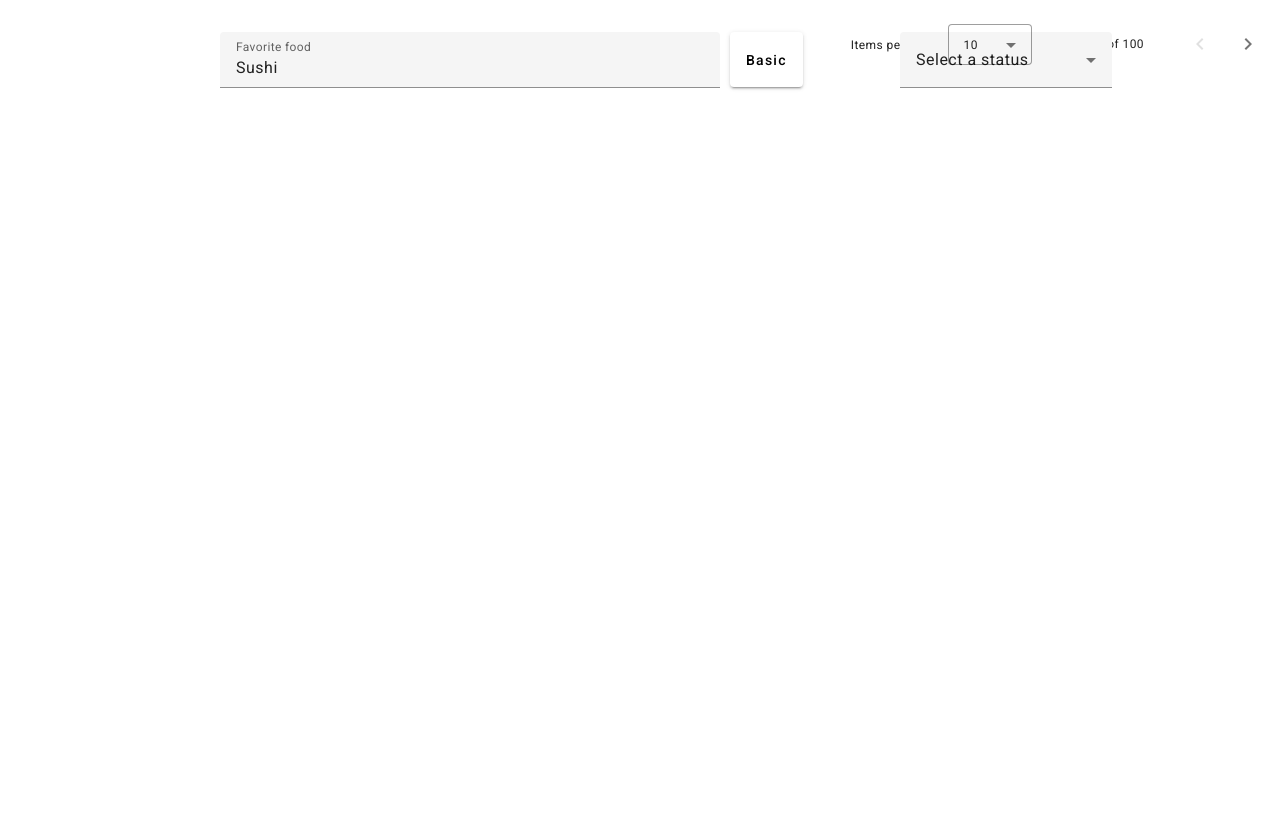
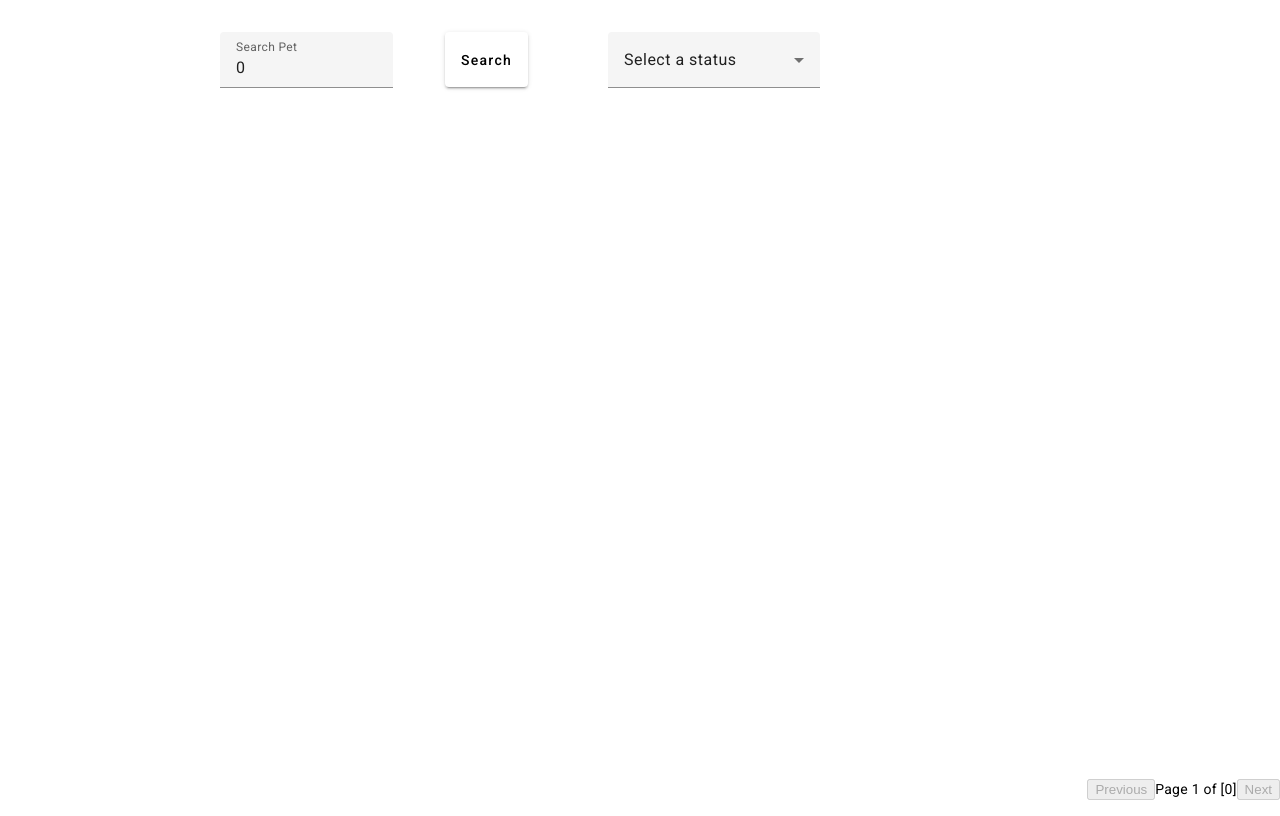
Before and after one commit to testgithubget/pet_store, an Angular app: page / in a window 1280 px wide. Built offline with nearby package versions, Linux system fonts and the light colour scheme.

Commit message:
Added Pagination

```diff
--- a/src/app/Components/pet-list/pet-list.component.css
+++ b/src/app/Components/pet-list/pet-list.component.css
@@ -6,24 +6,23 @@
   min-width: 150px;
   max-width: 600px;
   width: 100%;
-  position:absolute;
+  display: flex;
+  justify-content: space-between;
+
 }
 .search_field{
+  padding: 0px 52px 8px 0;
   width:500px
 }
 .search_button{
-  left:730px;
-  display: table-cell;
-  margin: 0px 8px 8px 0;
+  margin: 0px 80px 8px 0;
   max-width: 600px;
-  position: absolute;
 }
 .search{
   height:55px;
 }
 .selector{
   left:900px;
-  position: absolute;
 }
 
 .example-card {
@@ -60,3 +59,8 @@
     width: 140px;
     position: absolute;
   }
+  .paginator{
+    right:0;
+    bottom:0;
+    position: absolute;
+  }
--- a/src/app/Components/pet-list/pet-list.component.html
+++ b/src/app/Components/pet-list/pet-list.component.html
@@ -1,16 +1,16 @@
 
 <div class="filter">
 
-  <form class="form">
+  <div class="form">
     <mat-form-field class="search_field">
-      <mat-label>Favorite food</mat-label>
-      <input matInput placeholder="Ex. Pizza" value="Sushi">
+      <mat-label>Search Pet</mat-label>
+      <input matInput placeholder="Id" [(ngModel)]="selectedId">
     </mat-form-field>
-  </form>
+
 
   <section>
     <div class="search_button">
-      <button mat-raised-button class="search">Basic</button>
+      <button mat-raised-button class="search" (click)="getPetById()">Search</button>
     </div>
   </section>
 
@@ -22,10 +22,13 @@
       </mat-select>
     </mat-form-field>
   </div>
+  </div>
+
+
 
   </div>
 
-  <div class="carder" *ngFor = "let pet of petlist">
+  <div class="carder" id="petCard" *ngFor = "let pet of petlist | slice: (curPage * pageSize) - pageSize : curPage * pageSize">
     <div>
       <mat-card class="example-card" appearance="outlined" >
         <mat-card-header>
@@ -49,10 +52,40 @@
     </div>
   </div>
 
-<div class="paginator">
- <mat-paginator [length]="100"
-              [pageSize]="10"
+  <div class="carder" *ngFor = "let pet of petById">
+    <div>
+      <mat-card class="example-card" appearance="outlined" >
+        <mat-card-header>
+          <div mat-card-avatar class="example-header-image" [ngStyle]="{'background-image': 'url(' + pet.photoUrls + ')'}"></div>
+          <mat-card-title>{{pet.name}}</mat-card-title>
+          <mat-card-subtitle>{{pet.category?.name}}</mat-card-subtitle>
+          <div class="example-button-container">
+            <button mat-fab extended>
+              <mat-icon></mat-icon>
+              {{pet.status}}
+            </button>
+          </div>
+        </mat-card-header>
+        <img mat-card-image [src]="pet.photoUrls" alt="Photo of a Shiba Inu">
+        <mat-card-footer class="example-card-footer">
+          <mat-chip-set aria-label="Chihuahua traits">
+              <mat-chip *ngFor="let tag of pet.tags">{{tag.name}}</mat-chip>
+          </mat-chip-set>
+        </mat-card-footer>
+      </mat-card>
+    </div>
+  </div>
+
+<!-- <div class="paginator">
+ <mat-paginator
+              [length]="numberOfPages()"
               [pageSizeOptions]="[5, 10, 25, 100]"
               aria-label="Select page">
 </mat-paginator>
+</div> -->
+
+<div class="paginator">
+  <button [disabled]="curPage === 1" (click)="goToPage(curPage - 1)">Previous</button>
+  <span>Page {{curPage}} of [{{ numberOfPages() }}]</span>
+  <button [disabled]="curPage >= numberOfPages()" (click)="goToPage(curPage + 1)">Next</button>
 </div>
--- a/src/app/Components/pet-list/pet-list.component.ts
+++ b/src/app/Components/pet-list/pet-list.component.ts
@@ -1,4 +1,4 @@
-import {ChangeDetectionStrategy, Component } from '@angular/core';
+import {ChangeDetectionStrategy, Component, Injectable, viewChild } from '@angular/core';
 import {MatButtonModule} from '@angular/material/button';
 import {MatCardModule} from '@angular/material/card';
 import {MatChipsModule} from '@angular/material/chips';
@@ -7,11 +7,15 @@ import {MatInputModule} from '@angular/material/input';
 import {MatFormFieldModule} from '@angular/material/form-field';
 import {FormsModule, NgForm} from '@angular/forms';
 import {MatSelectModule} from '@angular/material/select';
-import {MatPaginatorModule} from '@angular/material/paginator';
+import {MatPaginatorModule, MatPaginatorIntl} from '@angular/material/paginator';
 import { MatIconModule } from '@angular/material/icon'
 import { PetService } from '../../Service/pet.service';
 import { HttpClientModule } from '@angular/common/http';
 import { CommonModule } from '@angular/common';
+
+import { Subject } from 'rxjs';
+
+
 
 interface Status {
   value: string;
@@ -29,6 +33,13 @@ interface Status {
 export class PetListComponent {
   petlist: any[]=[];
   selectedStatus: string ="";
+  selectedId: number = 0;
+  petById: any;
+  card = document.getElementById('#petCard');
+
+  //pagination component
+  curPage = 1;
+  pageSize = 10;
 
   constructor(public service: PetService){
 
@@ -36,6 +47,7 @@ export class PetListComponent {
 
   ngOnInit(): void{
     this.getPetList();
+    this.getPetById();
   }
 
   status: Status[] = [
@@ -55,28 +67,52 @@ export class PetListComponent {
     this.petlist = [];
 
 
-    // this.service.getPetByStatus(this.selectedStatus).subscribe({
-    //     next: res =>{
-    //       console.log(this.selectedStatus)
-    //       this.petlist = res
-    //       console.log(res)
-    //     },
-    //     error: err =>{
-    //       console.log(err)
-    //     }
-
-    //   });
-
     this.service.getPetByStatus(this.selectedStatus).subscribe({
       next: res => {
         console.log('Selected status:', this.selectedStatus);  // Log the selected status
         this.petlist = res;  // Store the response in petlist
+        this.curPage=1;
         console.log('Pets fetched:', res);  // Log the response from the server
       },
       error: err => {
         console.error('Error fetching pets:', err);  // Log any errors
       }
     });
-  }
+
+     }
+     getPetById(): void{
+
+      if (!this.selectedId) {
+        console.warn('Please select a pet status.');
+        return; // Early return if no status is selected
+      }
+
+      // Clear the current pet list before making the new request
+      this.petlist = [];
+
+
+      this.service.getPet(this.selectedId).subscribe({
+        next: res => {
+          console.log('Selected status:', this.selectedId);  // Log the selected status
+          this.petById = res;  // Store the response in petlist
+          console.log('Pets fetched:', res);  // Log the response from the server
+        },
+        error: err => {
+          console.error('Error fetching pets:', err);  // Log any errors
+        }
+      });
+
+
+       }
+
+       numberOfPages() {
+       return Math.ceil(this.petlist.length / this.pageSize);
+      //  return this.petlist.length;
+      }
+        goToPage(pageNumber: number): void {
+            if (pageNumber >= 1 && pageNumber <= this.numberOfPages()) {
+                this.curPage = pageNumber;
+            }
+        }
 
 }
```
